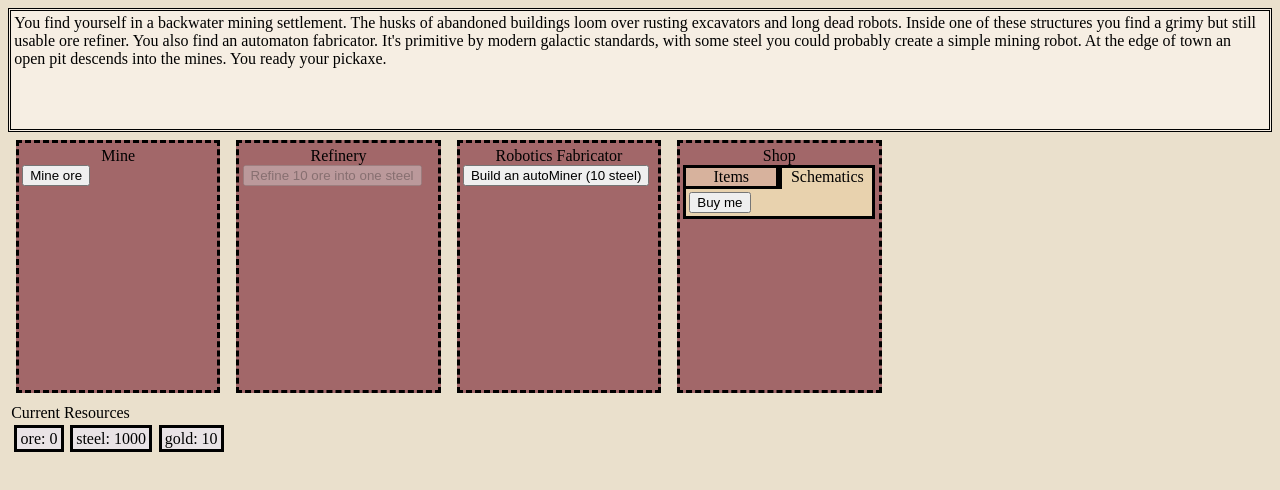
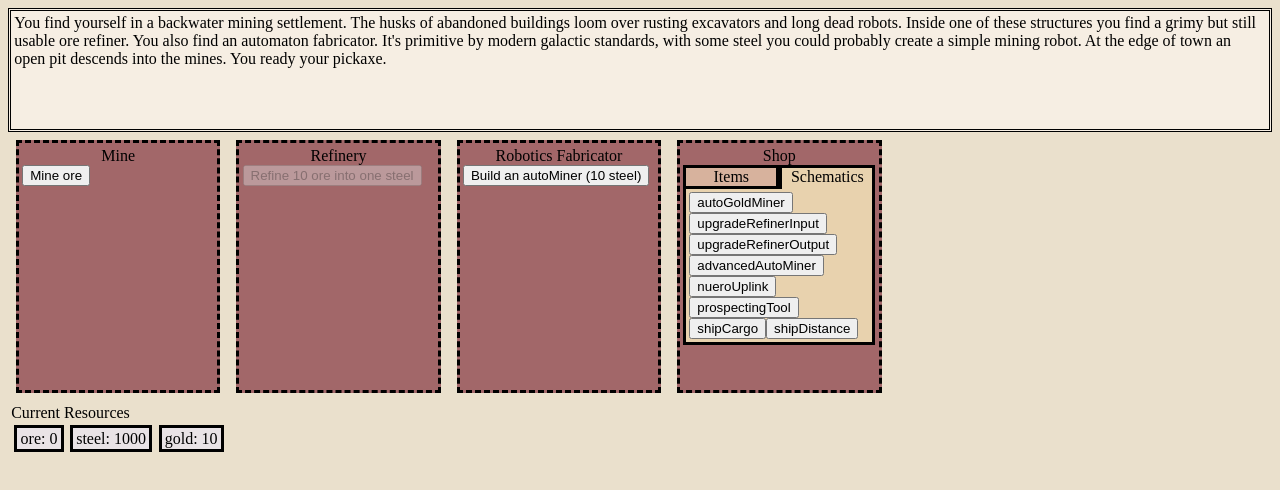
Before and after one commit to michaelwhittemore/vue-clicker-game, a Vue app: page / in a window 1280 px wide. Both pictures are taken after a click on the element "Schematics". Shown: the top 490 px of the page. Built offline with nearby package versions, Linux system fonts and the light colour scheme.

Commit message:
fixed overflow-y/x in shop

```diff
--- a/src/components/Locations/LocationComponent.vue
+++ b/src/components/Locations/LocationComponent.vue
@@ -26,6 +26,7 @@ const props = defineProps<{
     background-color: #a26769;
     border-style: dashed;
     margin: .5em;
-    overflow: auto;
+    overflow-y: auto;
+    overflow-x: hidden;
 }
 </style>
--- a/src/components/ShopComponents/BuySchematic.vue
+++ b/src/components/ShopComponents/BuySchematic.vue
@@ -19,6 +19,6 @@ const props = defineProps<{
 
 </script>
 <template>
-    <button> Buy me</button>
+    <button> {{props.schematicName}}</button>
 
 </template>
--- a/src/components/ShopComponents/ShopSchematicsComponent.vue
+++ b/src/components/ShopComponents/ShopSchematicsComponent.vue
@@ -5,7 +5,6 @@ import { schematicList } from '@/typescript/gameConstants/schematicList';
 </script>
 <template>
     <div class="shopTab schematicsColor">
-        <!-- <BuySchematic /> -->
         <BuySchematic v-for="schematic in schematicList" :schematicName="schematic" />
     </div>
 
--- a/src/typescript/gameConstants/resourceExchangeRateGetters.ts
+++ b/src/typescript/gameConstants/resourceExchangeRateGetters.ts
@@ -3,7 +3,7 @@ const getOreRateFromTradingLevel = (level: number) => {
     // looks like `if` statements are more efficient than switch statements,
     // see https://stackoverflow.com/questions/5619832/switch-on-ranges-of-integers-in-javascript
     if (level < 2){
-        return 300
+        return 350
     } else if (level < 5){
         return 250
     } else {
@@ -13,13 +13,13 @@ const getOreRateFromTradingLevel = (level: number) => {
 
 const getSteelRateFromTradingLevel = (level: number) => {
     if (level < 1){
-        return 27
+        return 30
     } else if (level < 3){
+        return 25
+    } else if (level < 5){
         return 22
-    } else if (level < 5){
-        return 20
     } else {
-        return 18
+        return 19
     }
 }
 
--- a/src/typescript/gameConstants/schematicList.ts
+++ b/src/typescript/gameConstants/schematicList.ts
@@ -1 +1,11 @@
-export const schematicList = ['autoGoldMiner'] as const;
+export const schematicList = [
+    'autoGoldMiner',
+    'upgradeRefinerInput',
+    'upgradeRefinerOutput',
+    'advancedAutoMiner',
+    'nueroUplink',
+    'prospectingTool',
+    'shipCargo',
+    'shipDistance'
+
+] as const;
```
Also changed, not shown: 1 other file (tests, documents, lock files or other folders).
